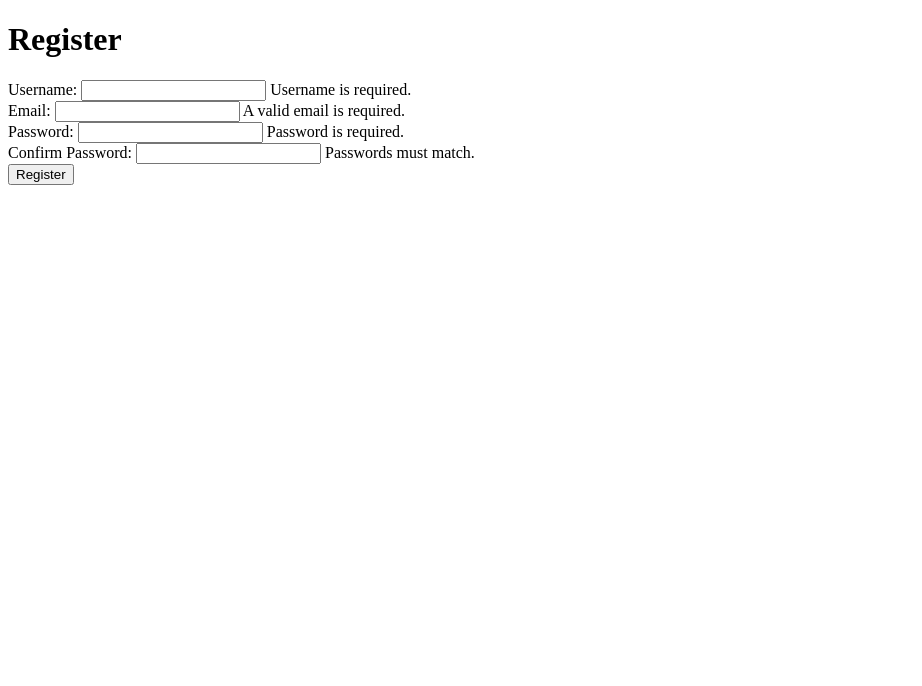
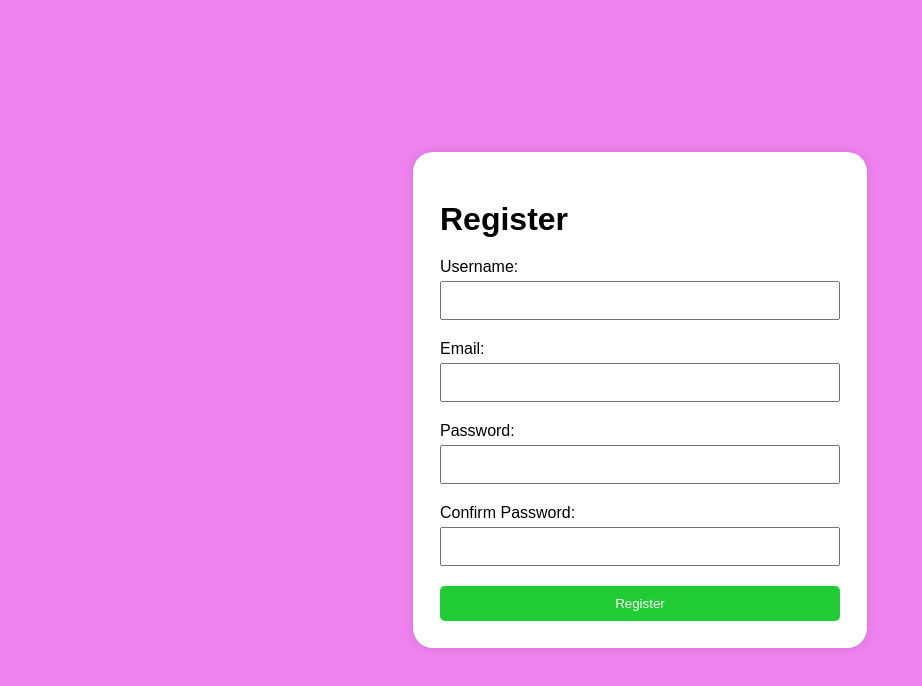
Before and after one commit to Tamil182006/Form, a plain HTML site: page index.html in a window 1280 px wide. Shown: the whole page, without its empty margins (0-922 px from the left). Drawn offline with Linux system fonts and the light colour scheme.

Commit message:
Update index.html

```diff
--- a/index.html
+++ b/index.html
@@ -4,7 +4,7 @@
     <meta charset="UTF-8">
     <meta name="viewport" content="width=device-width, initial-scale=1.0">
     <title>Registration Form</title>
-    <link rel="stylesheet" href="./rcss.css">
+    <link rel="stylesheet" href="./styles.css">
 </head>
 <body>
     <div class="form-container">
```
